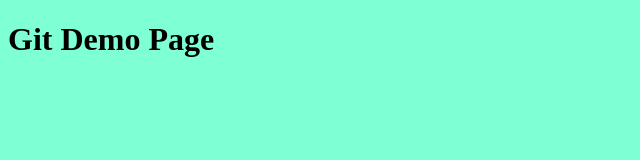
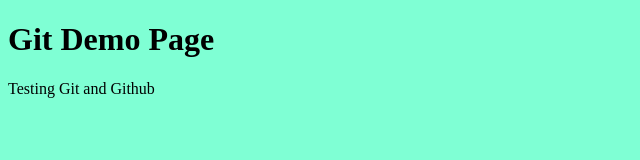
Before and after one commit to neilsharma2003/demo-repo, a plain HTML site: page index.html in a window 1280 px wide. Shown: the whole page, without its empty margins (0-640 px from the left). Drawn offline with Linux system fonts and the light colour scheme.

Commit message:
adding paragraph 2

```diff
--- a/index.html
+++ b/index.html
@@ -10,5 +10,6 @@
 <body>
     <h1>Git Demo Page</h1>
     <script src="app.js"></script>
+    <p>Testing Git and Github</p>
 </body>
 </html>
```
